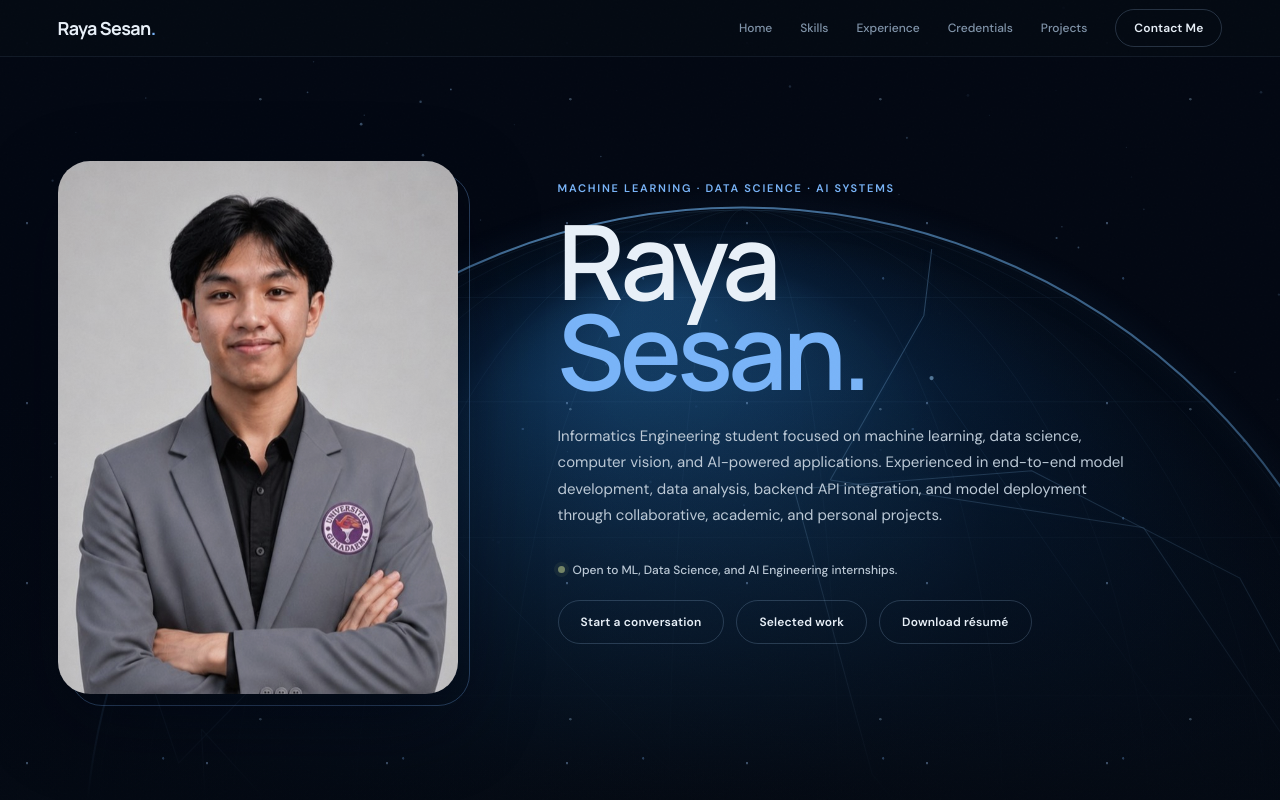
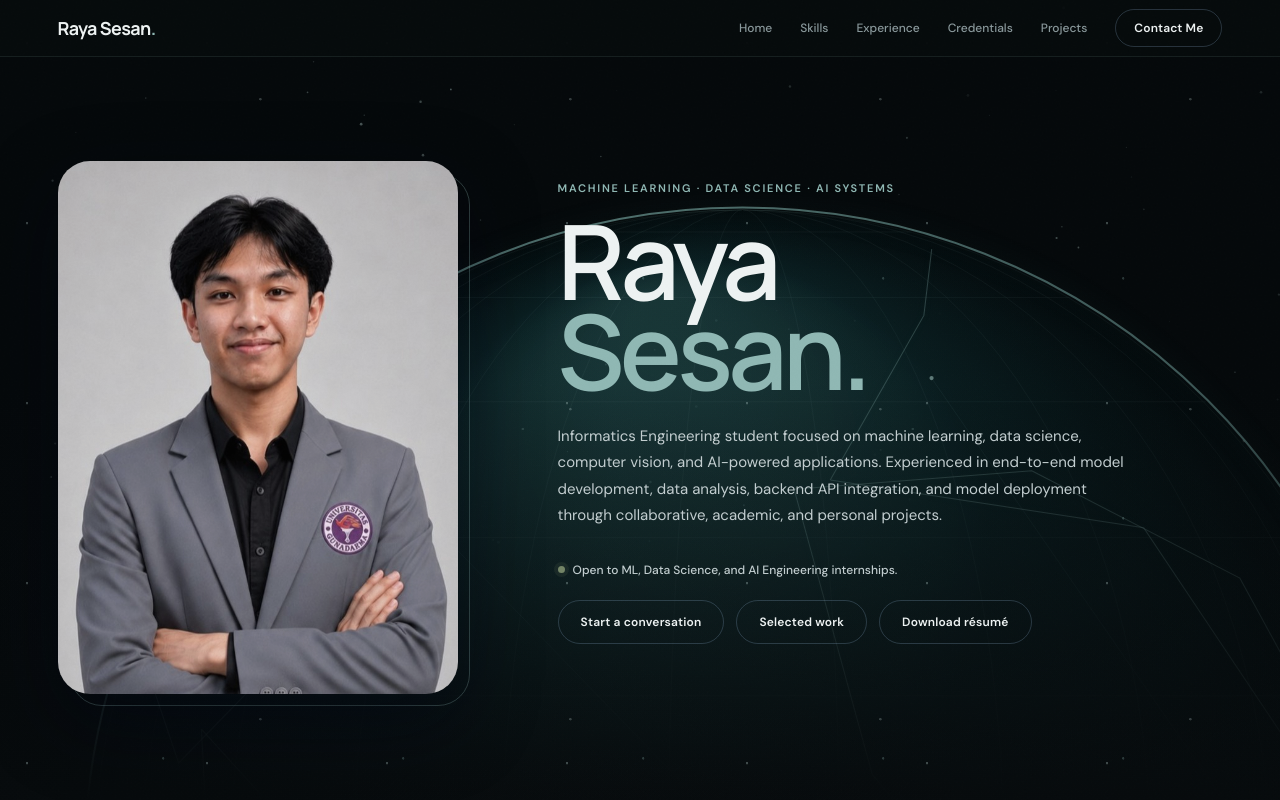
Before and after one commit to rayasesan/Portofolio, a React (Vite) app: page / in a window 1280 px wide. Shown: the top 800 px of the page. Built offline with nearby package versions, Linux system fonts and the light colour scheme; some icons are missing.

Commit message:
Refine portfolio with premium obsidian palette

```diff
--- a/index.html
+++ b/index.html
@@ -4,7 +4,7 @@
     <meta charset="UTF-8" />
     <link rel="icon" type="image/svg+xml" href="/favicon.svg?v=6" />
     <meta name="viewport" content="width=device-width, initial-scale=1.0" />
-    <meta name="theme-color" content="#030813" />
+    <meta name="theme-color" content="#070b0c" />
     <meta
       name="description"
       content="Portfolio of Raya Sesan Firdaus, an Informatics Engineering student focused on machine learning, data science, computer vision, backend AI systems, and data analytics."
--- a/src/components/AnimatedEarth.jsx
+++ b/src/components/AnimatedEarth.jsx
@@ -105,7 +105,7 @@ export default function AnimatedEarth() {
       stars.forEach((star) => {
         const shimmer = motionQuery.matches ? 0.74 : 0.62 + Math.sin(time * 0.001 + star.phase) * 0.28;
         context.beginPath();
-        context.fillStyle = `rgba(155, 205, 255, ${star.alpha * shimmer})`;
+        context.fillStyle = `rgba(190, 217, 214, ${star.alpha * shimmer})`;
         context.arc(star.x, star.y, star.radius, 0, Math.PI * 2);
         context.fill();
       });
@@ -129,14 +129,14 @@ export default function AnimatedEarth() {
         centerY,
         radius,
       );
-      globeGradient.addColorStop(0, 'rgba(31, 94, 151, 0.72)');
-      globeGradient.addColorStop(0.42, 'rgba(8, 35, 64, 0.92)');
-      globeGradient.addColorStop(1, 'rgba(2, 8, 18, 0.99)');
+      globeGradient.addColorStop(0, 'rgba(41, 91, 91, 0.66)');
+      globeGradient.addColorStop(0.42, 'rgba(12, 38, 41, 0.92)');
+      globeGradient.addColorStop(1, 'rgba(3, 10, 12, 0.99)');
       context.fillStyle = globeGradient;
       context.fillRect(centerX - radius, centerY - radius, radius * 2, radius * 2);
 
       context.lineWidth = 0.7;
-      context.strokeStyle = 'rgba(111, 168, 216, 0.12)';
+      context.strokeStyle = 'rgba(134, 174, 173, 0.12)';
 
       for (let latitude = -75; latitude <= 75; latitude += 15) {
         const line = [];
@@ -155,8 +155,8 @@ export default function AnimatedEarth() {
       }
 
       context.lineWidth = 1.05;
-      context.strokeStyle = 'rgba(133, 191, 245, 0.38)';
-      context.shadowColor = 'rgba(92, 167, 238, 0.36)';
+      context.strokeStyle = 'rgba(154, 197, 193, 0.34)';
+      context.shadowColor = 'rgba(104, 170, 166, 0.32)';
       context.shadowBlur = 7;
       continents.forEach((continent) => {
         drawProjectedLine(context, continent, rotation, centerX, centerY, radius);
@@ -168,7 +168,7 @@ export default function AnimatedEarth() {
       ));
 
       context.lineWidth = 0.65;
-      context.strokeStyle = 'rgba(112, 184, 247, 0.16)';
+      context.strokeStyle = 'rgba(128, 190, 185, 0.14)';
       visibleNodes.forEach((node, index) => {
         const next = visibleNodes[(index + 3) % visibleNodes.length];
         if (!node.visible || !next.visible) return;
@@ -182,7 +182,7 @@ export default function AnimatedEarth() {
         if (!node.visible) return;
         const pulse = motionQuery.matches ? 1 : 1 + Math.sin(time * 0.002 + index) * 0.35;
         context.beginPath();
-        context.fillStyle = `rgba(151, 207, 255, ${0.42 + node.depth * 0.48})`;
+        context.fillStyle = `rgba(180, 220, 216, ${0.42 + node.depth * 0.44})`;
         context.arc(node.x, node.y, (1.2 + node.depth * 1.5) * pulse, 0, Math.PI * 2);
         context.fill();
       });
@@ -193,8 +193,8 @@ export default function AnimatedEarth() {
       context.beginPath();
       context.arc(centerX, centerY, radius + 2, Math.PI, Math.PI * 2);
       context.lineWidth = 2;
-      context.strokeStyle = 'rgba(116, 186, 250, 0.72)';
-      context.shadowColor = 'rgba(69, 149, 226, 0.72)';
+      context.strokeStyle = 'rgba(146, 204, 198, 0.62)';
+      context.shadowColor = 'rgba(83, 157, 151, 0.55)';
       context.shadowBlur = 22;
       context.stroke();
       context.restore();
--- a/src/index.css
+++ b/src/index.css
@@ -1,29 +1,29 @@
 @import "tailwindcss";
 
 @theme {
-  --color-r-black: #020611;
-  --color-r-dark: #050b14;
-  --color-r-gray: #091321;
-  --color-r-mid: #0d1b2a;
-  --color-r-steel: #1a2a3b;
-  --color-r-silver: #8195aa;
-  --color-r-light: #bcc9d6;
-  --color-r-red: #79b4f8;
-  --color-r-red-light: #a5ceff;
-  --color-r-red-dark: #4e84c1;
+  --color-r-black: #030708;
+  --color-r-dark: #080c0e;
+  --color-r-gray: #0e1517;
+  --color-r-mid: #121c1f;
+  --color-r-steel: #243236;
+  --color-r-silver: #8a999c;
+  --color-r-light: #c3ced0;
+  --color-r-red: #90b8b4;
+  --color-r-red-light: #bdd6d3;
+  --color-r-red-dark: #668f8c;
   --font-sans: "DM Sans", sans-serif;
 }
 
 :root {
-  --paper: #050b14;
-  --paper-light: #091321;
-  --ink: #e8f0f8;
-  --ink-soft: #bcc9d6;
-  --muted: #8195aa;
-  --line: #1a2a3b;
-  --bronze: #79b4f8;
-  --bronze-light: #a5ceff;
-  --night: #030813;
+  --paper: #080c0e;
+  --paper-light: #0e1517;
+  --ink: #edf2f2;
+  --ink-soft: #c3ced0;
+  --muted: #8a999c;
+  --line: #243236;
+  --bronze: #90b8b4;
+  --bronze-light: #bdd6d3;
+  --night: #05090b;
   --radius-card: 24px;
   --radius-box: 18px;
   --radius-small: 12px;
@@ -44,7 +44,7 @@ section {
 }
 body {
   background:
-    radial-gradient(circle at 78% 18%, rgba(48, 111, 177, 0.08), transparent 30%),
+    radial-gradient(circle at 78% 18%, rgba(90, 143, 139, 0.065), transparent 30%),
     var(--paper);
   color: var(--ink-soft);
   font-family: "DM Sans", sans-serif;
@@ -52,17 +52,17 @@ body {
 }
 
 nav {
-  border-bottom: 1px solid rgba(137, 177, 218, 0.1);
+  border-bottom: 1px solid rgba(162, 201, 198, 0.1);
   box-shadow: none;
   backdrop-filter: blur(18px);
 }
 
 .bg-r-gray {
-  background-color: rgba(9, 19, 33, 0.88) !important;
+  background-color: rgba(14, 21, 23, 0.9) !important;
 }
 
 .bg-r-dark {
-  background-color: rgba(5, 11, 20, 0.92) !important;
+  background-color: rgba(8, 12, 14, 0.92) !important;
 }
 
 .border-r-steel {
@@ -964,7 +964,7 @@ html:not(.js-enabled) .tl-dot {
 }
 
 .text-r-steel {
-  color: #71869b !important;
+  color: #748588 !important;
 }
 
 h1,
@@ -1007,7 +1007,7 @@ h3,
   inset: 0;
   z-index: 0;
   overflow: hidden;
-  background: #030813;
+  background: #05090b;
   pointer-events: none;
 }
 
@@ -1023,8 +1023,8 @@ h3,
   position: absolute;
   inset: 0;
   background:
-    linear-gradient(90deg, rgba(3, 8, 19, 0.38), rgba(3, 8, 19, 0.12) 48%, rgba(3, 8, 19, 0.36)),
-    linear-gradient(to bottom, rgba(3, 8, 19, 0.06), rgba(3, 8, 19, 0.04) 48%, #050b14 100%);
+    linear-gradient(90deg, rgba(5, 9, 11, 0.38), rgba(5, 9, 11, 0.12) 48%, rgba(5, 9, 11, 0.36)),
+    linear-gradient(to bottom, rgba(5, 9, 11, 0.06), rgba(5, 9, 11, 0.04) 48%, #080c0e 100%);
 }
 
 .hero-particles {
@@ -1033,10 +1033,10 @@ h3,
   z-index: 2;
   opacity: 0.42;
   background-image:
-    radial-gradient(circle at 15% 24%, rgba(165, 206, 255, 0.8) 0 1px, transparent 1.5px),
-    radial-gradient(circle at 68% 16%, rgba(121, 180, 248, 0.7) 0 1px, transparent 1.4px),
-    radial-gradient(circle at 84% 32%, rgba(180, 222, 255, 0.65) 0 1px, transparent 1.5px),
-    radial-gradient(circle at 34% 10%, rgba(121, 180, 248, 0.55) 0 1px, transparent 1.3px);
+    radial-gradient(circle at 15% 24%, rgba(189, 214, 211, 0.72) 0 1px, transparent 1.5px),
+    radial-gradient(circle at 68% 16%, rgba(144, 184, 180, 0.62) 0 1px, transparent 1.4px),
+    radial-gradient(circle at 84% 32%, rgba(208, 228, 226, 0.55) 0 1px, transparent 1.5px),
+    radial-gradient(circle at 34% 10%, rgba(144, 184, 180, 0.48) 0 1px, transparent 1.3px);
   background-size: 180px 180px, 240px 240px, 310px 310px, 390px 390px;
 }
 
@@ -1127,7 +1127,7 @@ h3,
   position: absolute;
   inset: 12px -12px -12px 12px;
   z-index: -1;
-  border: 1px solid rgba(121, 180, 248, 0.34);
+  border: 1px solid rgba(144, 184, 180, 0.32);
   border-radius: 32px;
 }
 
@@ -1146,7 +1146,7 @@ h3,
 }
 
 .card-lift:hover {
-  border-color: rgba(121, 180, 248, 0.42);
+  border-color: rgba(144, 184, 180, 0.38);
   background-color: var(--paper-light) !important;
   transform: translateY(-3px);
   box-shadow: 0 24px 60px rgba(0, 7, 18, 0.32);
@@ -1157,7 +1157,7 @@ h3,
 }
 
 .skill-icon {
-  border: 1px solid rgba(121, 180, 248, 0.18);
+  border: 1px solid rgba(144, 184, 180, 0.16);
 }
 
 .skill-list span,
@@ -1177,7 +1177,7 @@ h3,
 
 .experience-timeline::after {
   width: 1px;
-  background: linear-gradient(to bottom, rgba(121, 180, 248, 0.18), var(--bronze) 20%, var(--bronze-light) 84%, transparent);
+  background: linear-gradient(to bottom, rgba(144, 184, 180, 0.16), var(--bronze) 20%, var(--bronze-light) 84%, transparent);
   box-shadow: none;
 }
 
@@ -1207,35 +1207,35 @@ h3,
 }
 
 .credential-scroll-section .text-white {
-  color: #e8f0f8 !important;
+  color: #edf2f2 !important;
 }
 
 .credential-scroll-section .text-r-light {
-  color: rgba(188, 201, 214, 0.78) !important;
+  color: rgba(195, 206, 208, 0.78) !important;
 }
 
 .credential-scroll-section .text-r-silver {
-  color: rgba(129, 149, 170, 0.72) !important;
+  color: rgba(138, 153, 156, 0.72) !important;
 }
 
 .credential-scroll-section .text-r-red {
-  color: #8fc1ff !important;
+  color: #a4cac6 !important;
 }
 
 .credential-scroll-section.border-r-steel,
 .credential-scroll-section .border-r-steel,
 .credential-proof-card {
-  border-color: rgba(143, 193, 255, 0.14) !important;
+  border-color: rgba(164, 202, 198, 0.14) !important;
 }
 
 .credential-proof-card {
-  background: #07111e !important;
+  background: #0a1113 !important;
   box-shadow: 0 24px 60px rgba(0, 0, 0, 0.16);
 }
 
 .credential-proof-card:hover {
-  background: #0a1726 !important;
-  border-color: rgba(143, 193, 255, 0.48) !important;
+  background: #0d1719 !important;
+  border-color: rgba(164, 202, 198, 0.44) !important;
   transform: translateY(-3px);
 }
 
@@ -1248,11 +1248,11 @@ h3,
 
 .credential-badge {
   padding-bottom: 3px;
-  border-bottom: 1px solid rgba(143, 193, 255, 0.45);
+  border-bottom: 1px solid rgba(164, 202, 198, 0.42);
 }
 
 .credential-rail:focus-visible {
-  outline-color: rgba(143, 193, 255, 0.8);
+  outline-color: rgba(164, 202, 198, 0.75);
 }
 
 .project-filter-btn {
@@ -1302,7 +1302,7 @@ h3,
 
 .project-media-button:hover .project-media-expand,
 .project-media-button:focus-visible .project-media-expand {
-  border-color: rgba(143, 193, 255, 0.9);
+  border-color: rgba(164, 202, 198, 0.82);
 }
 
 .nutrify-showcase-labels {
@@ -1312,15 +1312,15 @@ h3,
 .nutrify-scanner-preview {
   border: 1px solid rgba(255, 255, 255, 0.62);
   border-radius: var(--radius-box);
-  box-shadow: 0 24px 65px rgba(0, 0, 0, 0.42), 0 0 0 1px rgba(121, 180, 248, 0.3);
+  box-shadow: 0 24px 65px rgba(0, 0, 0, 0.42), 0 0 0 1px rgba(144, 184, 180, 0.28);
 }
 
 .project-featured-card:hover .nutrify-scanner-preview {
-  box-shadow: 0 28px 75px rgba(0, 0, 0, 0.48), 0 0 0 1px rgba(121, 180, 248, 0.42);
+  box-shadow: 0 28px 75px rgba(0, 0, 0, 0.48), 0 0 0 1px rgba(144, 184, 180, 0.38);
 }
 
 .project-image-fallback {
-  background: #0a1726;
+  background: #10191b;
 }
 
 .project-image-fallback::before {
@@ -1336,37 +1336,37 @@ h3,
 }
 
 .project-preview-panel {
-  border-color: rgba(143, 193, 255, 0.3);
+  border-color: rgba(164, 202, 198, 0.28);
   background: var(--night);
   box-shadow: 0 30px 90px rgba(0, 0, 0, 0.42);
 }
 
 .project-preview-panel .text-white {
-  color: #e8f0f8 !important;
+  color: #edf2f2 !important;
 }
 
 .project-preview-topbar,
 .project-preview-tabs {
-  border-color: rgba(143, 193, 255, 0.14);
+  border-color: rgba(164, 202, 198, 0.14);
 }
 
 .project-preview-close,
 .project-preview-tabs button {
-  border-color: rgba(143, 193, 255, 0.16);
-  background: rgba(143, 193, 255, 0.05);
-  color: rgba(188, 201, 214, 0.8);
+  border-color: rgba(164, 202, 198, 0.16);
+  background: rgba(164, 202, 198, 0.05);
+  color: rgba(195, 206, 208, 0.8);
 }
 
 .project-preview-close:hover,
 .project-preview-tabs button:hover,
 .project-preview-tabs button.is-active {
-  border-color: #8fc1ff;
-  background: #8fc1ff;
+  border-color: #a4cac6;
+  background: #a4cac6;
   color: var(--night);
 }
 
 .project-preview-image-wrap {
-  background: #020611;
+  background: #030708;
 }
 
 .contact-section,
@@ -1375,40 +1375,40 @@ footer {
 }
 
 .contact-section .text-white {
-  color: #e8f0f8 !important;
+  color: #edf2f2 !important;
 }
 
 .contact-section .text-r-light {
-  color: rgba(188, 201, 214, 0.72) !important;
+  color: rgba(195, 206, 208, 0.72) !important;
 }
 
 .contact-section .text-r-red {
-  color: #8fc1ff !important;
+  color: #a4cac6 !important;
 }
 
 .contact-section h2 span {
-  color: #8fc1ff;
+  color: #a4cac6;
 }
 
 .contact-section.border-r-steel,
 .contact-section .border-r-steel,
 footer.border-r-steel {
-  border-color: rgba(143, 193, 255, 0.14) !important;
+  border-color: rgba(164, 202, 198, 0.14) !important;
 }
 
 .contact-link-icon {
-  border-color: rgba(143, 193, 255, 0.18) !important;
+  border-color: rgba(164, 202, 198, 0.18) !important;
 }
 
 .contact-link:hover .contact-link-icon {
-  border-color: #8fc1ff !important;
-  background: #8fc1ff;
+  border-color: #a4cac6 !important;
+  background: #a4cac6;
   color: var(--night) !important;
   transform: translateY(-2px);
 }
 
 footer .text-r-steel {
-  color: rgba(129, 149, 170, 0.62) !important;
+  color: rgba(138, 153, 156, 0.62) !important;
 }
 
 @media (max-width: 640px) {
```
Also changed, not shown: public/favicon.svg.
